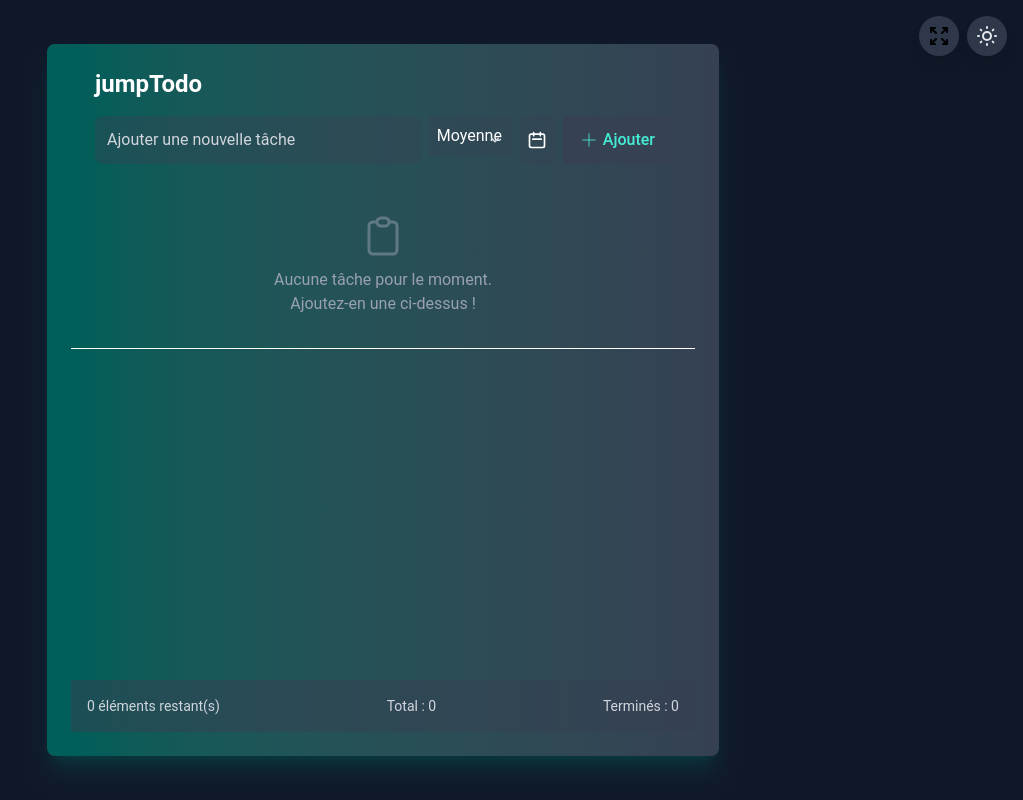
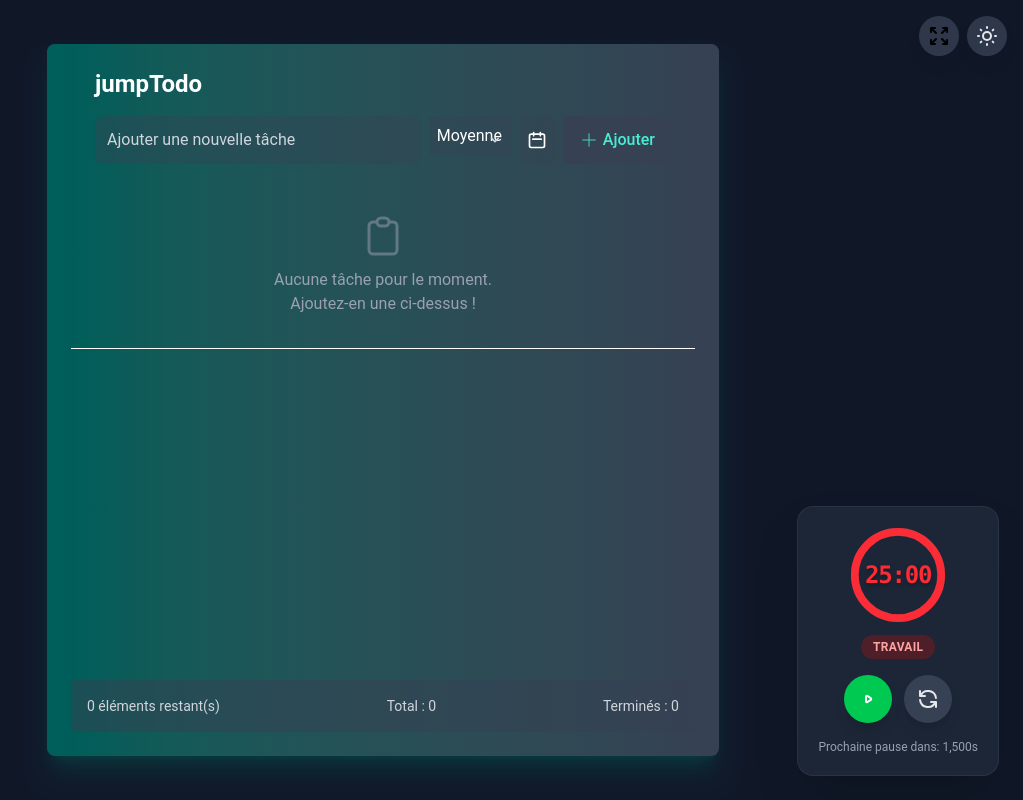
Before and after one commit to judempoyo/jumpTodo, an Angular app: page / in a window 1280 px wide. Shown: the whole page, without its empty margins (257-1280 px from the left). Built offline with nearby package versions, Linux system fonts and the light colour scheme.

Commit message:
feat: add Pomodoro component with timer functionality and integrate into app

```diff
--- a/src/app/app.component.html
+++ b/src/app/app.component.html
@@ -41,5 +41,6 @@
     </button>
   </div>
 
+  <app-pomodoro></app-pomodoro>
   <app-todo-list></app-todo-list>
 </div>
--- a/src/app/app.component.ts
+++ b/src/app/app.component.ts
@@ -3,11 +3,12 @@ import { NgClass, AsyncPipe, NgIf } from '@angular/common';
 import { TodoListComponent } from './components/todo-list/todo-list.component';
 import { animate, style, transition, trigger } from '@angular/animations';
 import { FullscreenService } from './services/fullscreen.service';
+import { PomodoroComponent } from './components/pomodoro/pomodoro.component';
 
 @Component({
   selector: 'app-root',
   standalone: true,
-  imports: [TodoListComponent, NgIf],
+  imports: [TodoListComponent, NgIf,PomodoroComponent],
   templateUrl: './app.component.html',
   styleUrls: ['./app.component.css'],
   animations: [
--- /dev/null
+++ b/src/app/components/pomodoro/pomodoro.component.css
@@ -0,0 +1,8 @@
+@keyframes pulse {
+  0%, 100% { transform: scale(1); }
+  50% { transform: scale(1.05); }
+}
+
+.pomodoro-pulse {
+  animation: pulse 2s infinite;
+}
--- /dev/null
+++ b/src/app/components/pomodoro/pomodoro.component.html
@@ -0,0 +1,76 @@
+<div class="fixed bottom-6 right-6 bg-white/90 dark:bg-gray-800/90 backdrop-blur-sm p-5 rounded-2xl shadow-2xl z-50 border border-gray-200/50 dark:border-gray-700/50 transition-all duration-300 hover:shadow-3xl hover:scale-[1.02]"
+[class.pomodoro-pulse]="pomodoro.isRunning() && pomodoro.timer() < 10"
+[class.border-red-500]="pomodoro.mode() === 'work' && pomodoro.timer() < 30"
+[class.border-green-500]="pomodoro.mode() === 'break' && pomodoro.timer() < 30">
+  <!-- Timer Display -->
+  <div class="flex flex-col items-center mb-4">
+    <!-- Circular Progress -->
+    <div class="relative w-24 h-24 mb-3">
+      <svg class="w-full h-full" viewBox="0 0 100 100">
+        <!-- Background circle -->
+        <circle cx="50" cy="50" r="45" stroke-width="8"
+                class="stroke-gray-200 dark:stroke-gray-700 fill-none"/>
+        <!-- Progress circle -->
+        <circle cx="50" cy="50" r="45" stroke-width="8"
+                [class]="pomodoro.mode() === 'work' ? 'stroke-red-500' : 'stroke-green-500'"
+                [attr.stroke-dasharray]="'283 ' + (283 * (pomodoro.timer() / (pomodoro.mode() === 'work' ? 1500 : 300)))"
+                class="fill-none transition-all duration-1000 ease-[cubic-bezier(0.65,0,0.35,1)]"
+                stroke-linecap="round" transform="rotate(-90 50 50)"/>
+      </svg>
+
+      <!-- Time Text -->
+      <div class="absolute inset-0 flex items-center justify-center flex-col">
+        <div class="text-2xl font-mono font-bold tracking-tighter
+                   [text-shadow:0_2px_4px_rgba(0,0,0,0.1)]
+                   dark:[text-shadow:0_2px_4px_rgba(0,0,0,0.3)]
+                   transition-all duration-300"
+             [class]="pomodoro.mode() === 'work' ? 'text-red-500' : 'text-green-500'">
+          {{ pomodoro.formattedTime }}
+        </div>
+      </div>
+    </div>
+
+    <!-- Mode Indicator -->
+    <div class="px-3 py-1 rounded-full text-xs font-semibold tracking-wide
+                transition-all duration-300"
+         [class]="pomodoro.mode() === 'work'
+                  ? 'bg-red-100/80 text-red-700 dark:bg-red-900/50 dark:text-red-300'
+                  : 'bg-green-100/80 text-green-700 dark:bg-green-900/50 dark:text-green-300'">
+      {{ pomodoro.mode() === 'work' ? 'TRAVAIL' : 'PAUSE' }}
+    </div>
+  </div>
+
+  <!-- Controls -->
+  <div class="flex justify-center gap-3">
+    <!-- Start/Pause Button -->
+    <button (click)="pomodoro.isRunning() ? pomodoro.pause() : pomodoro.start()"
+            class="p-3 rounded-full shadow-lg transition-all duration-300
+                   hover:scale-110 active:scale-95 focus:outline-none focus:ring-2 focus:ring-offset-2"
+            [class]="pomodoro.isRunning()
+                     ? 'bg-red-500 hover:bg-red-600 focus:ring-red-500/50 dark:focus:ring-red-600/50'
+                     : 'bg-green-500 hover:bg-green-600 focus:ring-green-500/50 dark:focus:ring-green-600/50'">
+      <svg xmlns="http://www.w3.org/2000/svg" class="h-6 w-6 text-white" fill="none" viewBox="0 0 24 24" stroke="currentColor">
+        <path *ngIf="pomodoro.isRunning()" stroke-linecap="round" stroke-linejoin="round" stroke-width="2" d="M10 9v6m4-6v6m7-3a9 9 0 11-18 0 9 9 0 0118 0z" />
+        <path *ngIf="!pomodoro.isRunning()" stroke-linecap="round" stroke-linejoin="round" stroke-width="2" d="M14.752 11.168l-3.197-2.132A1 1 0 0010 9.87v4.263a1 1 0 001.555.832l3.197-2.132a1 1 0 000-1.664z" />
+      </svg>
+    </button>
+
+    <!-- Reset Button -->
+    <button (click)="pomodoro.reset()"
+            class="p-3 rounded-full bg-gray-200 hover:bg-gray-300 dark:bg-gray-700 dark:hover:bg-gray-600
+                   shadow-lg transition-all duration-300 hover:scale-110 active:scale-95
+                   focus:outline-none focus:ring-2 focus:ring-gray-500/50 dark:focus:ring-gray-600/50">
+      <svg xmlns="http://www.w3.org/2000/svg" class="h-6 w-6 text-gray-800 dark:text-gray-200" fill="none" viewBox="0 0 24 24" stroke="currentColor">
+        <path stroke-linecap="round" stroke-linejoin="round" stroke-width="2" d="M4 4v5h.582m15.356 2A8.001 8.001 0 004.582 9m0 0H9m11 11v-5h-.581m0 0a8.003 8.003 0 01-15.357-2m15.357 2H15" />
+      </svg>
+    </button>
+  </div>
+
+  <!-- Session Info -->
+  <div *ngIf="pomodoro.mode() === 'work'" class="mt-4 text-center text-xs text-gray-500 dark:text-gray-400">
+    Prochaine pause dans: {{ pomodoro.timer() | number:'1.0-0' }}s
+  </div>
+  <div *ngIf="pomodoro.mode() === 'break'" class="mt-4 text-center text-xs text-gray-500 dark:text-gray-400">
+    Retour au travail dans: {{ pomodoro.timer() | number:'1.0-0' }}s
+  </div>
+</div>
--- /dev/null
+++ b/src/app/components/pomodoro/pomodoro.component.ts
@@ -0,0 +1,13 @@
+import { Component, inject } from '@angular/core';
+import { CommonModule } from '@angular/common';
+import { PomodoroService } from '../../services/pomodoro.service';
+
+@Component({
+  selector: 'app-pomodoro',
+  imports: [CommonModule],
+  templateUrl: './pomodoro.component.html',
+  styleUrl: './pomodoro.component.css'
+})
+export class PomodoroComponent {
+  pomodoro = inject(PomodoroService);
+}
--- /dev/null
+++ b/src/app/services/pomodoro.service.ts
@@ -0,0 +1,44 @@
+import { Injectable, signal } from '@angular/core';
+
+@Injectable({ providedIn: 'root' })
+export class PomodoroService {
+  timer = signal(25 * 60);
+  isRunning = signal(false);
+  mode = signal<'work' | 'break'>('work');
+  private interval: any;
+
+  start() {
+    this.isRunning.set(true);
+    this.interval = setInterval(() => {
+      this.timer.update(t => {
+        if (t <= 0) {
+          this.switchMode();
+          return this.mode() === 'work' ? 25 * 60 : 5 * 60;
+        }
+        return t - 1;
+      });
+    }, 1000);
+  }
+
+  pause() {
+    this.isRunning.set(false);
+    clearInterval(this.interval);
+  }
+
+  reset() {
+    this.pause();
+    this.timer.set(25 * 60);
+    this.mode.set('work');
+  }
+
+  private switchMode() {
+    this.mode.update(m => m === 'work' ? 'break' : 'work');
+
+  }
+
+  get formattedTime() {
+    const minutes = Math.floor(this.timer() / 60);
+    const seconds = this.timer() % 60;
+    return `${minutes}:${seconds < 10 ? '0' : ''}${seconds}`;
+  }
+}
```
Also changed, not shown: 2 other files (tests, documents, lock files or other folders).
